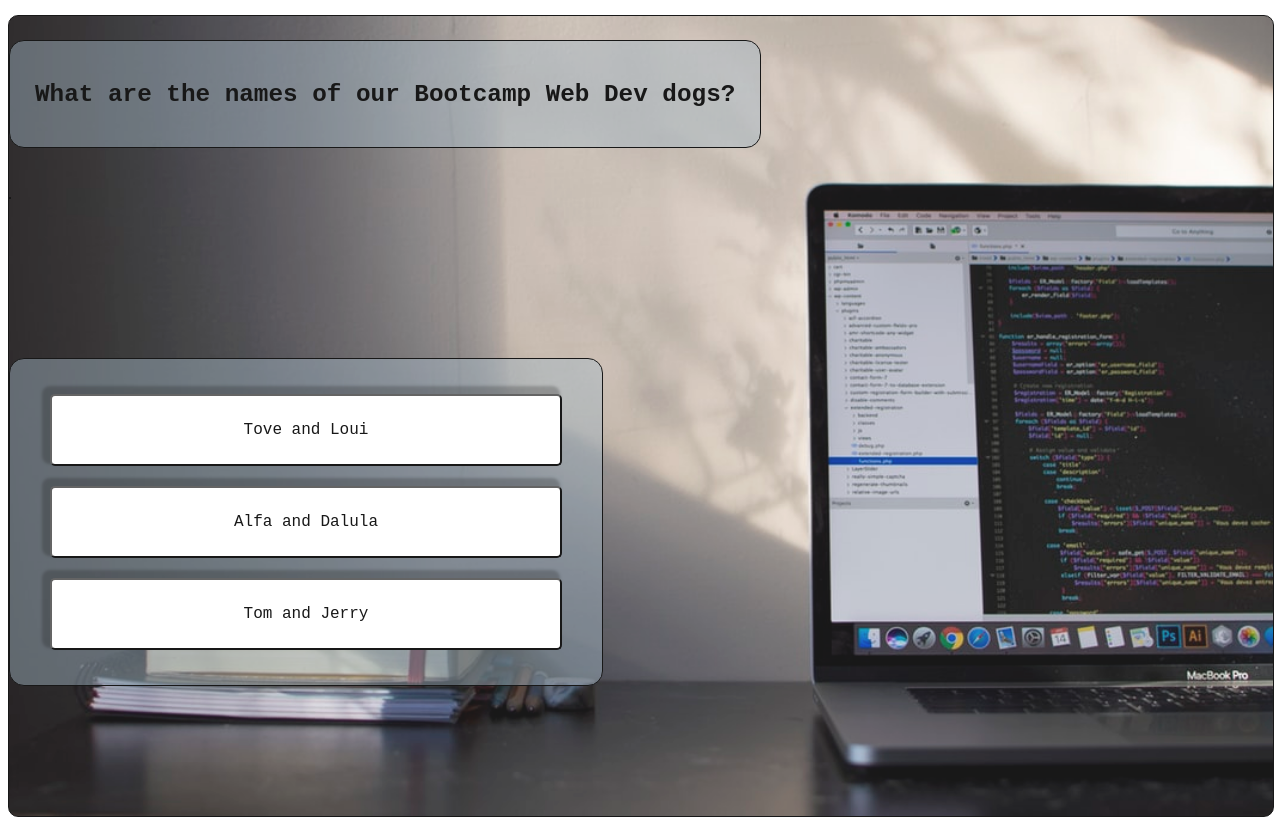
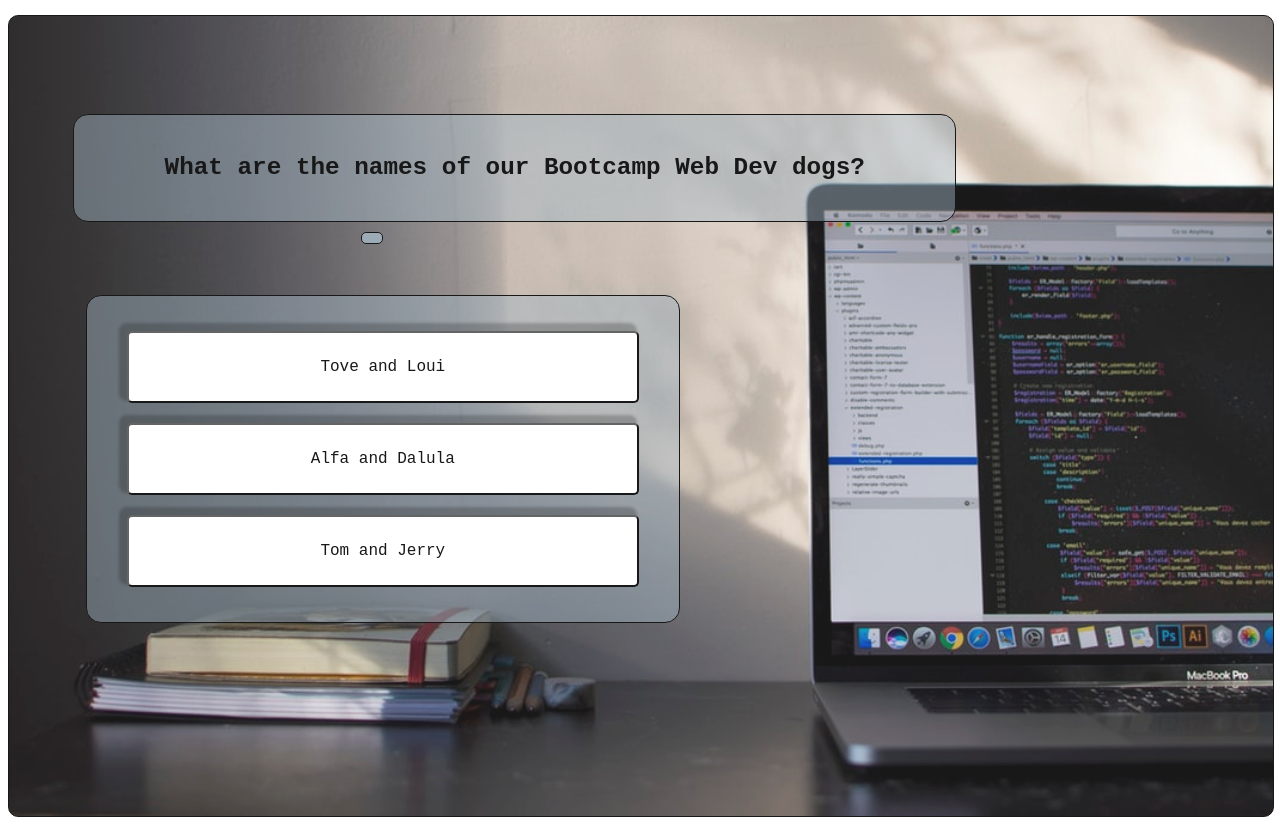
Before and after one commit to sha-hinya/web-dev-quiz, a plain HTML site: page index.html in a window 1280 px wide. Both pictures are taken after a click on the button "START". Drawn offline with Linux system fonts and the light colour scheme.

Commit message:
design score button, align elements

```diff
--- a/data.js
+++ b/data.js
@@ -36,7 +36,7 @@ let questionArr = [
     question: "JS - For an interpolation of a variable in a string, we use …",
     correctAnswer: "backticks",
     wrongAnswer1: "square bracket",
-    wrongAnswer2: "single quates "
+    wrongAnswer2: "single quotes "
   },
   {
     question: "JS - What is true about the .includes() method?",
--- a/index.html
+++ b/index.html
@@ -15,7 +15,6 @@
       <h3> Let's see how much we actually remember from the first Module of the Web Dev Bootcamp! </h3>
     </div>
     <div class="score"></div>
-    <button class="btn-start">START</button>
     <div class="answerBox">
       <div class="options option_one" onmouseover="playclip()">
         <button></button>
@@ -27,6 +26,7 @@
         <button></button>
       </div>
     </div>
+    <button class="btn-start">START</button>
     <button class="btn-next">Next Question</button>
     <audio>
       <source src="./sound-mouseover/click.mp3">
--- a/style.css
+++ b/style.css
@@ -7,28 +7,27 @@ body {
   border-radius: 10px;
   display: flex;
   flex-direction: column;
-  justify-content: space-around;
+  justify-content: center;
   align-items: flex-start;
-  /* align-items: center; */
-  /* width: 90vw; */
+
   height: 90vh;
   margin: 15px auto;
   background-image: url(./images/photo-1484417894907-623942c8ee29.jfif);
-  /* background-image: url(./images/macProBulb.jfif); */
-  /* background-repeat: no-repeat; */
   background-size: cover;
-  /* background-position: center; */
   opacity: 0.9;
   width: 100%;
   height: 100vh;
+
 }
 
 .questionBox {
   border: 1px solid black;
   border-radius: 15px;
-  /* background-color: rgba(49, 99, 149, 0.75); */
   background-color: rgba(156, 178, 192, 0.45);
   padding: 15px 25px;
+  /* width: 42vw; */
+  width: 22cm;
+  margin-left: 5vw;
 }
 
 h3 {
@@ -48,11 +47,13 @@ h3 {
   flex-direction: column;
   justify-content: center;
   padding: 25px 30px;
-  /* width: 40vw; */
+  /* width: 2cm; */
   align-items: center;
-  /* background-color: rgba(49, 99, 149, 0.75); */
   background-color: rgba(156, 178, 192, 0.45);
-  visibility: hidden;}
+  visibility: hidden;
+  margin-left: 6vw;
+  margin-top: 4vw;
+}
 
 .options > button {
   /* background-color: ; */
@@ -80,6 +81,8 @@ h3 {
   visibility: hidden;;
   font-size: 1.25em;
   font-weight: bold;
+  margin-top: 3vw;
+  margin-right: 41vw;
 }
 
 .btn-next:hover {
@@ -90,13 +93,15 @@ h3 {
 .btn-start {
   background-color: rgba(156, 178, 192, 0.45);
   border: solid 2px black;
-  align-self: center;
+  /* align-self: center; */
+  /* justify-self: center;   */
   border-radius: 5px;
   padding: 15px 20px;
   font-weight: bold;
   font-size: 1.5em;
-  /* font-family: 'Kalam', cursive; */
   font-family: 'Source Code Pro', monospace;
+  position: absolute;
+  margin-left: 25vw;
 
 }
 
@@ -106,4 +111,13 @@ h3 {
 .score {
   border: 1px solid black;
   background-color:  rgba(156, 178, 192, 0.8) ;
+  padding: 5px 10px;
+  font-weight: 300;
+  font-size: 1em;
+  align-self: center;
+  margin-top: 10px;
+  margin-right: 42vw;
+  border-radius: 5px;
+
+
 }
```
